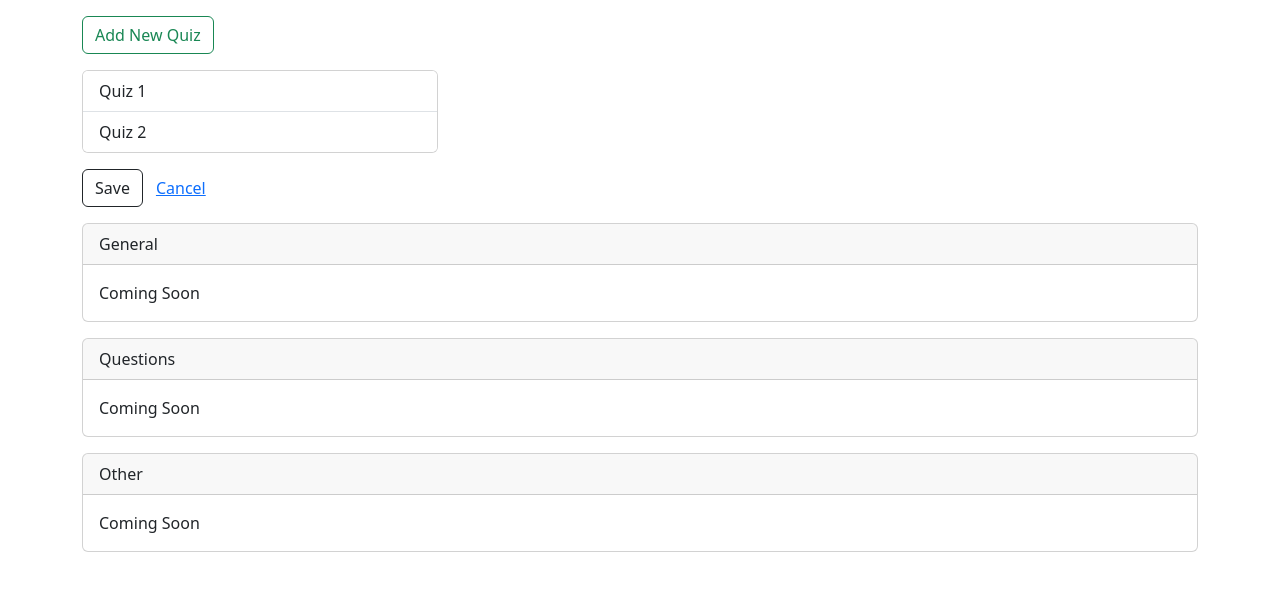
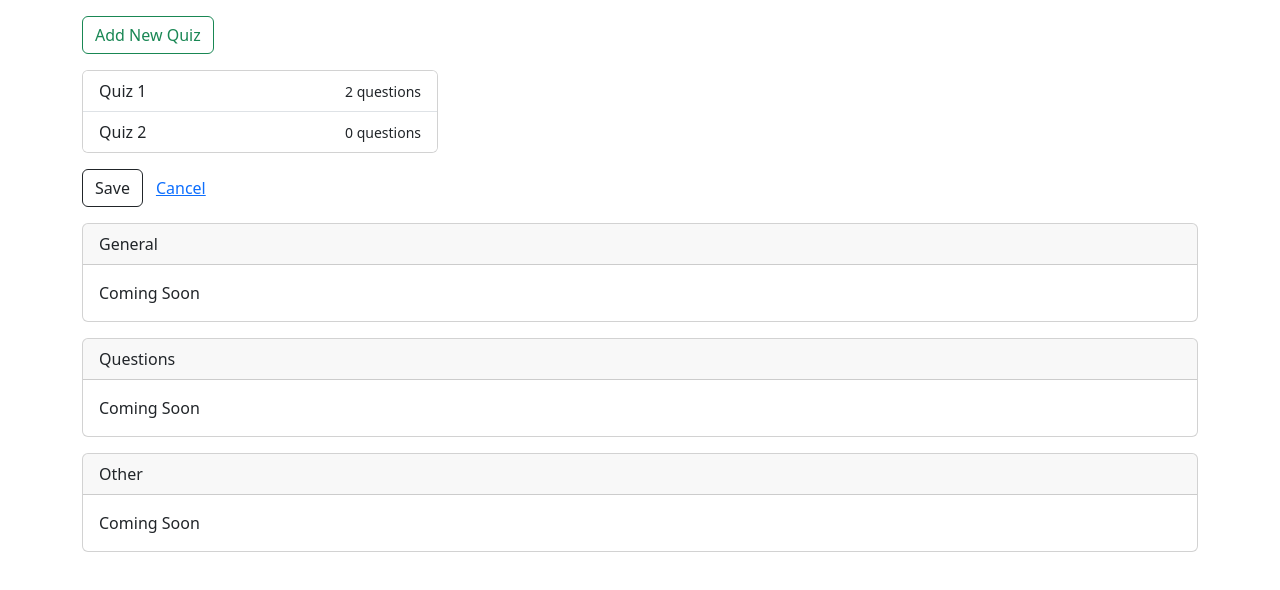
Before and after one commit to 2025-spring-jsf-online/quiz-editor, an Angular app: page / in a window 1280 px wide. Shown: the top 590 px of the page. Built offline with nearby package versions, Linux system fonts and the light colour scheme.

Commit message:
showing number of questions

```diff
--- a/src/app/app.component.html
+++ b/src/app/app.component.html
@@ -6,11 +6,13 @@
       </button>
       <div class="card">
         <div class="list-group list-group-flush">
-          <button class="list-group-item list-group-item-action"
+          <button class="list-group-item list-group-item-action d-flex justify-content-between align-items-center"
           *ngFor="let q of quizzes"
           >
           {{ q.quizName}}
-
+          <small calss="font-italic font-weight-lighter">
+            {{ q.quizQuestions.length }} questions
+          </small>
           </button>
         </div>
       </div>
```
